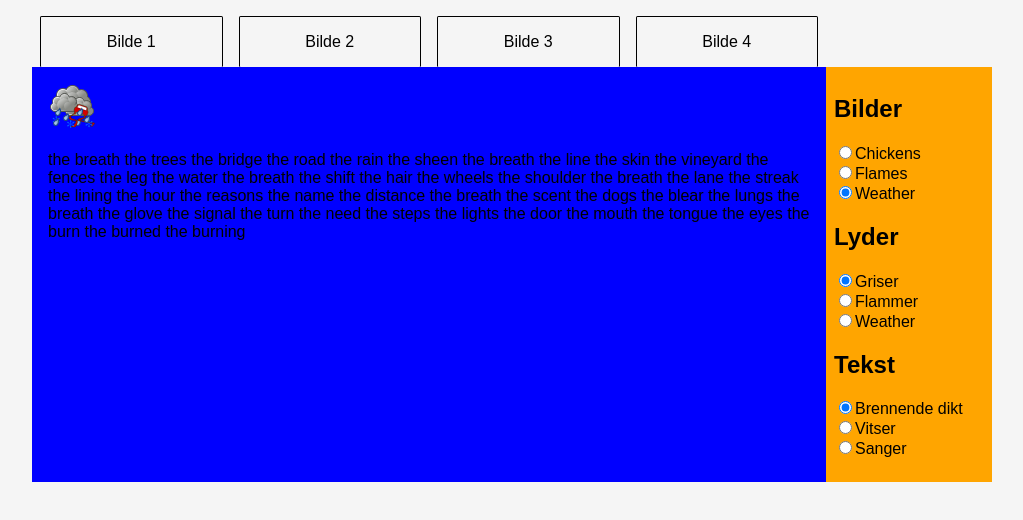
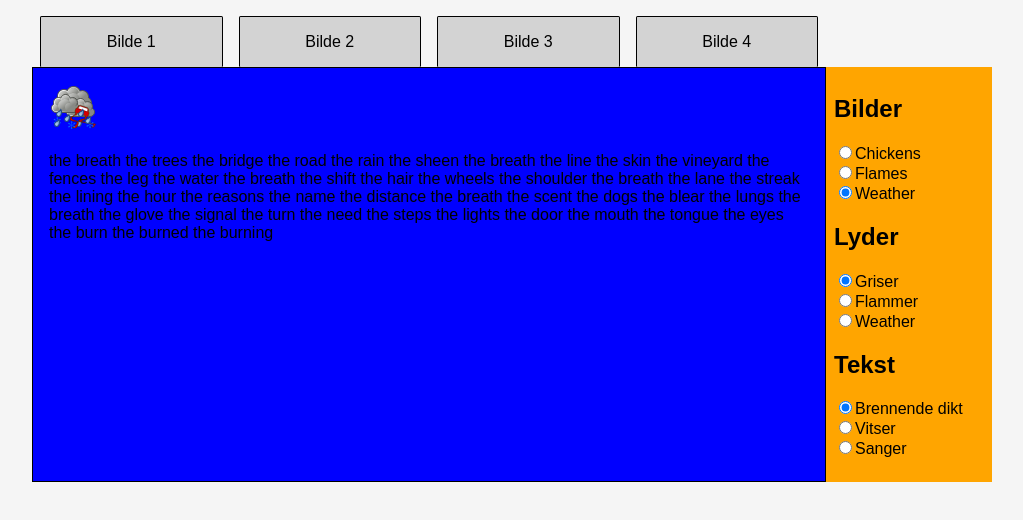
Before and after one commit to IT2810/it2810-webutvikling-h18-prosjekt-2-gruppe--45, a React (Create React App) app: page / in a window 1280 px wide. Shown: the top 520 px of the page, without its empty margins (128-1151 px from the left). Built offline with nearby package versions, Linux system fonts and the light colour scheme.

Commit message:
adds more css to artpicker

```diff
--- a/src/ArtDisplay/ArtDisplay.css
+++ b/src/ArtDisplay/ArtDisplay.css
@@ -2,4 +2,5 @@
   background: blue;
   grid-area: art-display;
   padding: 1em;
+  border: 1px solid black;
 }
--- a/src/ArtPicker/ArtPicker.css
+++ b/src/ArtPicker/ArtPicker.css
@@ -5,6 +5,7 @@
 }
 
 .art-picker > div {
+  background-color: lightgray;
   cursor: pointer;
   flex: 1;
   margin: 0 0.5em 0 0.5em;
@@ -20,3 +21,7 @@
 .art-picker > div:hover {
   text-decoration: underline;
 }
+
+.selected {
+  background-color: blue;
+}
```
